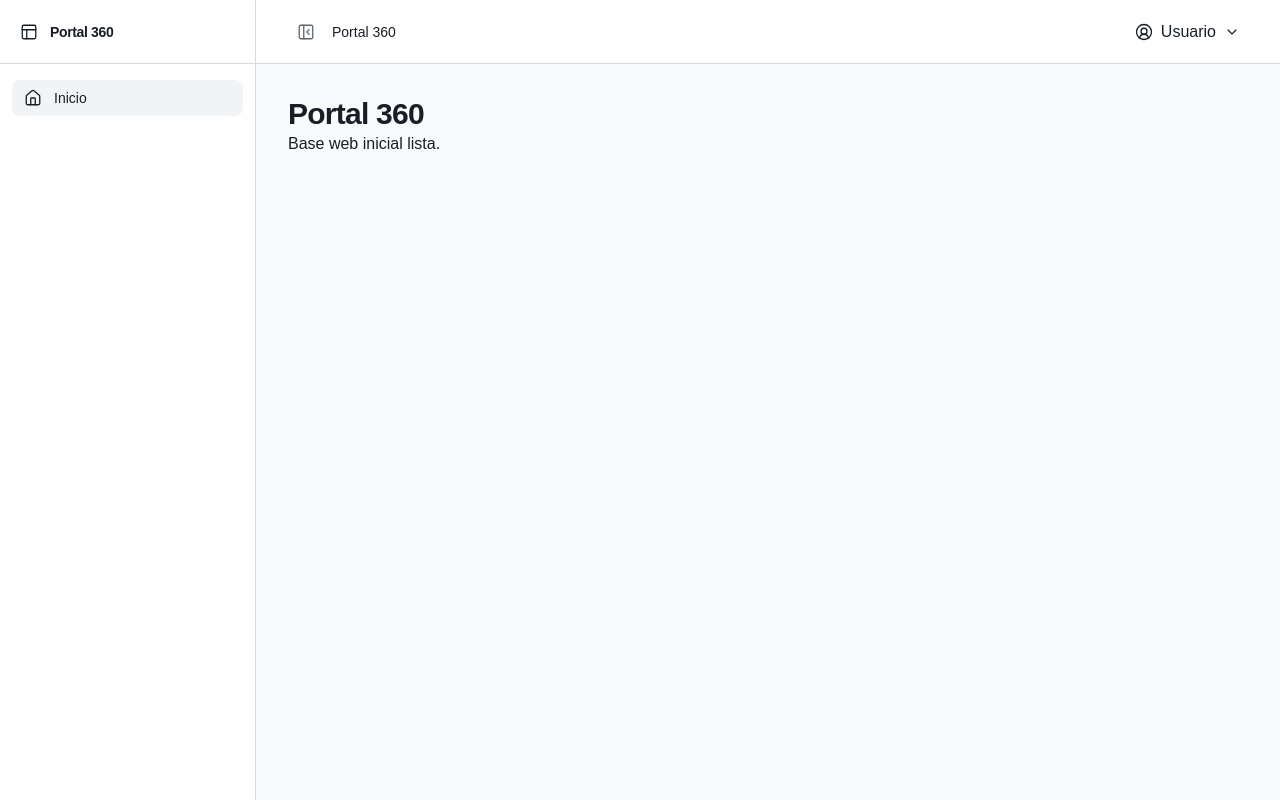
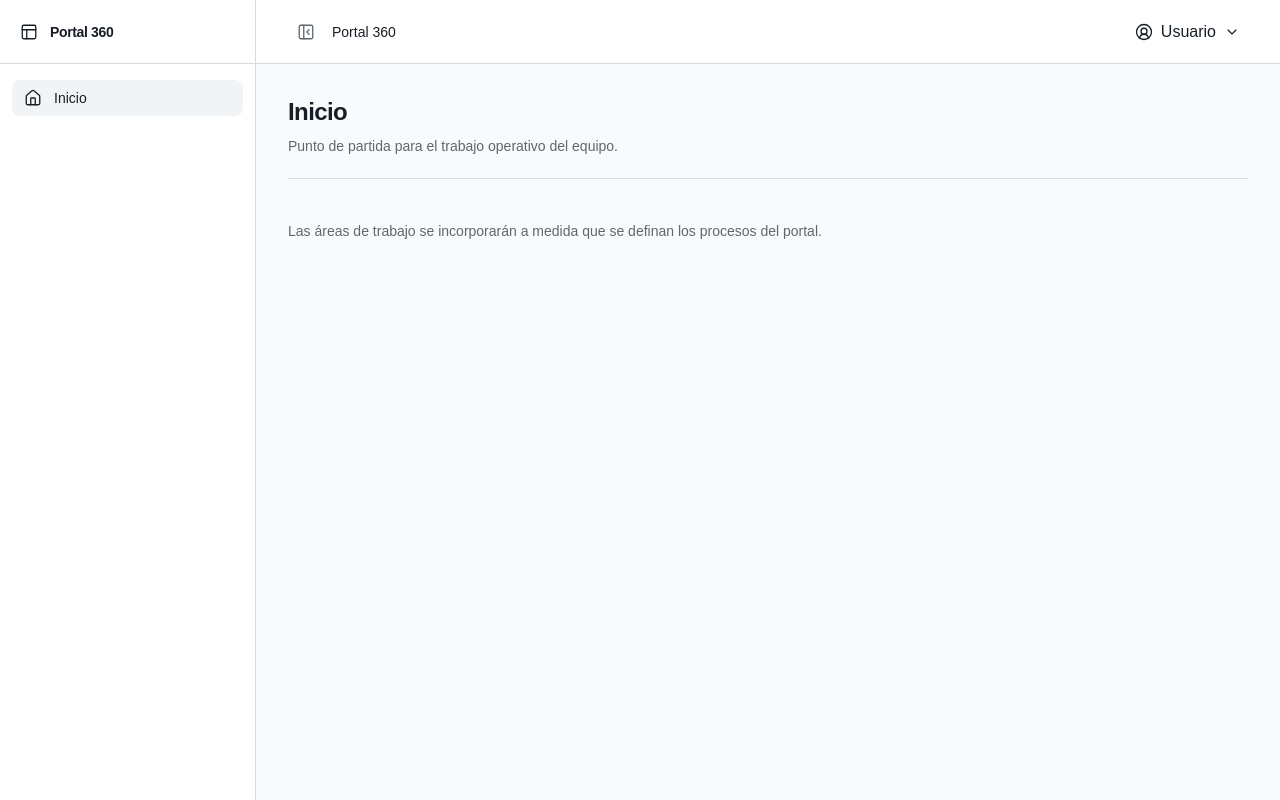
Before and after one commit to LyLVictorRamirez/portal360, a Next.js app in the folder apps/web/: page / in a window 1280 px wide. Built offline with nearby package versions, Linux system fonts and the light colour scheme.

Commit message:
Spec02 - Paso 08 Crear Inicio neutro

```diff
--- a/apps/web/src/app/(app)/page.tsx
+++ b/apps/web/src/app/(app)/page.tsx
@@ -1,8 +1,17 @@
+import { PageHeader } from "../../components/ui/page-header";
+
 export default function HomePage() {
   return (
-    <main>
-      <h1 className="text-3xl font-semibold tracking-tight">Portal 360</h1>
-      <p>Base web inicial lista.</p>
-    </main>
+    <div className="mx-auto w-full max-w-6xl">
+      <PageHeader
+        description="Punto de partida para el trabajo operativo del equipo."
+        title="Inicio"
+      />
+      <section className="max-w-2xl py-10">
+        <p className="text-sm leading-6 text-muted">
+          Las áreas de trabajo se incorporarán a medida que se definan los procesos del portal.
+        </p>
+      </section>
+    </div>
   );
 }
```
